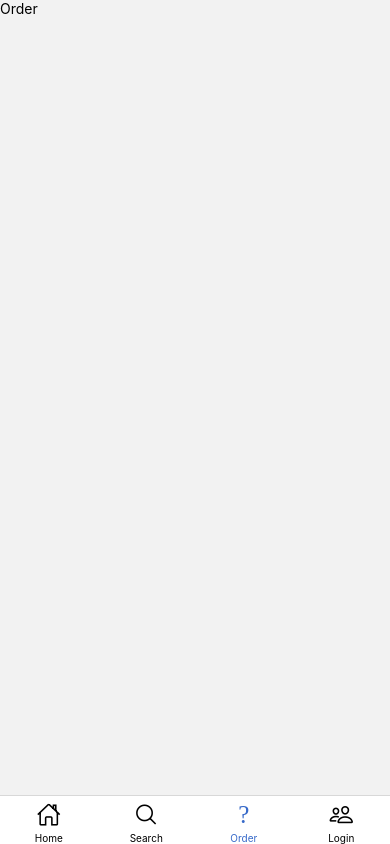
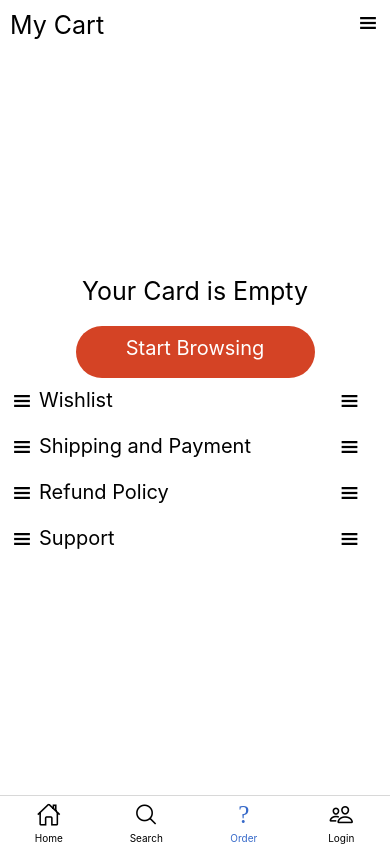
Before and after one commit to Tin-N/DuAnTotNghiep, a React Native app in the folder AwesomeProject/: screen /Order in a window 390 px wide. Built offline with nearby package versions, Linux system fonts and the light colour scheme.

Commit message:
MyCart_Category(chua xong)

```diff
--- a/AwesomeProject/src/css/Styles.js
+++ b/AwesomeProject/src/css/Styles.js
@@ -1,8 +1,107 @@
-import { View, Text, StyleSheet } from 'react-native'
+import { View, Text, StyleSheet, Dimensions } from 'react-native'
 import React from 'react'
 import { COLOR } from './Theme'
+
+const { width, height } = Dimensions.get("window");
 export const StyleLogin = StyleSheet.create({
     header: {
         color: COLOR.primary,
     }
 })
+
+export const StyleOrder = StyleSheet.create({
+    container:{
+        backgroundColor: 'white',
+        width: width,
+        height: height,
+    },
+    header:{
+        flexDirection: 'row',
+        justifyContent: 'space-between',
+        margin: 10
+    },
+    textHeader:{
+        fontSize: 25,
+        fontStyle: 'bold',
+        color: 'black'
+    },
+    tillte:{
+        flexDirection: 'row',
+        margin: 10
+    },
+    textTillte:{
+        fontSize: 20,
+        fontStyle: 'bold',
+        color: 'black',
+        marginLeft: 5,
+    },
+    icon:{
+        position: 'absolute',
+        right: '5%',
+    },
+    myCart1:{
+        flexDirection: 'column',
+        alignItems: 'center'
+    },
+    textPressable:{
+        fontSize: 20,
+        fontStyle: 'bold',
+        color: 'white',
+        textAlign: 'center'
+    },
+    pressable:{
+        marginTop: 20,
+        borderRadius: 35,
+        height: 52,
+        width: 239,
+        backgroundColor: '#D44325',
+        padding: 10,
+    },
+    image:{
+        height: 226,
+        width: 219,
+    },
+})
+
+export const StyleCategory = StyleSheet.create({
+    textHeader:{
+        fontSize: 16,
+        color: 'black',
+    },
+    textTillte:{
+        fontSize: 25,
+        fontStyle: 'bold',
+        color: 'black',
+        marginLeft: 30
+    },
+    search:{
+        position: 'relative',
+        marginTop: 15,
+    },
+    textInput:{
+        height: 50,
+        width: 325,
+        backgroundColor: '#FAFAFA',
+        alignSelf: 'center',
+        padding: 15,
+    },
+    icon:{
+        position: 'absolute',
+        top: '25%',
+        right: '15%'
+    },
+    pressable:{
+        borderRadius: 10,
+        height: 52,
+        width: 325,
+        padding: 15,
+        borderWidth: 1,
+        alignSelf: 'center',
+        position: 'relative',
+        top: '70%',
+    },
+    textPressable:{
+        fontSize: 14,
+        textAlign: 'center'
+    }
+})
--- a/AwesomeProject/src/screens/Order.js
+++ b/AwesomeProject/src/screens/Order.js
@@ -1,14 +1,75 @@
-import { StyleSheet, Text, View } from 'react-native'
-import React from 'react'
+import { StyleSheet, Text, View, Image, Pressable } from 'react-native'
+import React, { useContext } from 'react'
+import { AppContext } from '../utils/AppContext'
+import Icon from 'react-native-vector-icons/Ionicons'
+import { StyleOrder } from '../css/Styles'
+
+
+const MyCart1 = () => {
+  return (
+    <View style={StyleOrder.myCart1}>
+      <Image style={StyleOrder.image}/>
+      <Text style={StyleOrder.textHeader}>Your Card is Empty</Text>
+      <Pressable style={StyleOrder.pressable}>
+        <Text style={StyleOrder.textPressable}>Start Browsing</Text>
+      </Pressable>
+    </View>
+  )
+}
+
+const MyCart2 = () => {
+  return (
+    <View style={{ height: 200 }}>
+      <Text>flatlist</Text>
+    </View>
+  )
+}
 
 const Order = () => {
+  const { isOrder } = useContext(AppContext);
   return (
-    <View>
-      <Text>Order</Text>
+    <View style={StyleOrder.container}>
+
+      {/* header */}
+      <View style={StyleOrder.header}>
+        <Text style={StyleOrder.textHeader}>My Cart</Text>
+        <Icon name='menu' size={24} color={"black"} />
+      </View>
+
+      {/* co san pham thi hien list san pham khong thi hien hinh anh */}
+      <View>
+        {
+          isOrder == false ? <MyCart1 /> : <MyCart2 />
+        }
+      </View>
+
+      {/* 1 so chuc nang */}
+      <View style={StyleOrder.tillte}>
+        <Icon name='menu' size={24} color={"black"} />
+        <Text style={StyleOrder.textTillte}>Wishlist</Text>
+        <Icon name='menu' size={24} color={"black"} style={StyleOrder.icon} />
+      </View>
+
+      <View style={StyleOrder.tillte}>
+        <Icon name='menu' size={24} color={"black"} />
+        <Text style={StyleOrder.textTillte}>Shipping and Payment</Text>
+        <Icon name='menu' size={24} color={"black"} style={StyleOrder.icon} />
+      </View>
+
+      <View style={StyleOrder.tillte}>
+        <Icon name='menu' size={24} color={"black"} />
+        <Text style={StyleOrder.textTillte}>Refund Policy</Text>
+        <Icon name='menu' size={24} color={"black"} style={StyleOrder.icon} />
+      </View>
+
+      <View style={StyleOrder.tillte}>
+        <Icon name='menu' size={24} color={"black"} />
+        <Text style={StyleOrder.textTillte}>Support</Text>
+        <Icon name='menu' size={24} color={"black"} style={StyleOrder.icon} />
+      </View>
+
     </View>
   )
 }
 
 export default Order
-
-const styles = StyleSheet.create({})
--- a/AwesomeProject/src/utils/AppContext.js
+++ b/AwesomeProject/src/utils/AppContext.js
@@ -6,8 +6,9 @@ export const AppContextProvider = (props) => {
     const {children} = props;
 
     const [isLogin, setisLogin] = useState(false);
+    const [isOrder, setisOrder] = useState(false)
     return (
-        <AppContext.Provider value={{isLogin, setisLogin}}>
+        <AppContext.Provider value={{isLogin, setisLogin, isOrder, setisOrder}}>
             {children}
         </AppContext.Provider>
     )
```
Also changed, not shown: AwesomeProject/src/screens/Category.js (added, +30 -0 lines).
